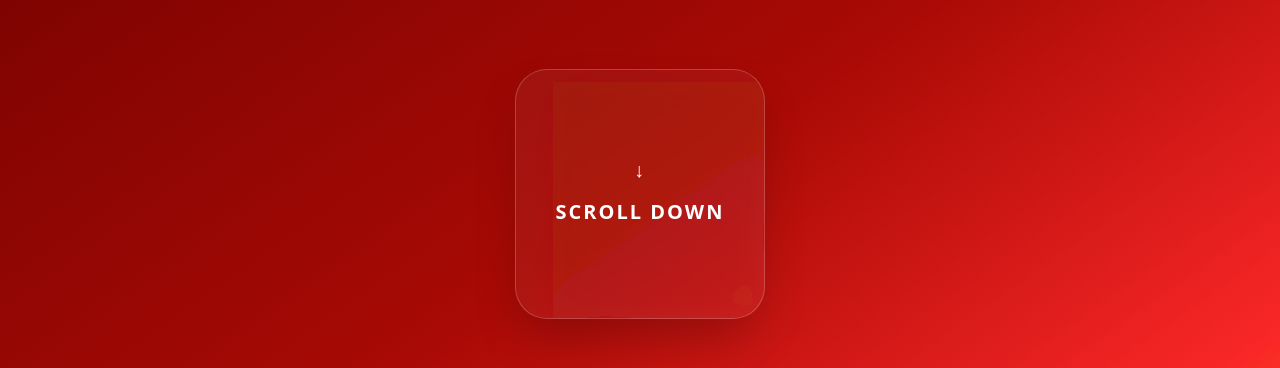
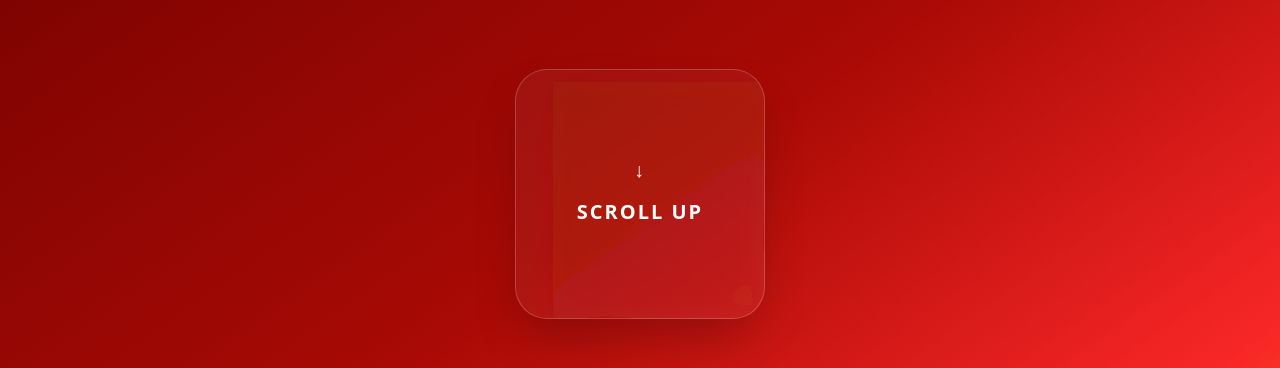
Before and after one commit to immfaiumy25/Imm-web, a Next.js app: page / in a window 1280 px wide. Shown: the part 270-638 px from the top of the page. Built offline with nearby package versions, Linux system fonts and the light colour scheme.

Commit message:
fix(hero): revert to SCROLL UP

```diff
--- a/src/app/page.tsx
+++ b/src/app/page.tsx
@@ -114,7 +114,7 @@ export default function Home() {
               style={{ opacity: `calc(1 - (var(--intro-progress, 0) * 2))` }}
             >
               <span className="animate-bounce mb-2">↓</span>
-              SCROLL DOWN
+              SCROLL UP
             </div>
 
             {/* REAL CONTENT (Fades in as it expands) */}
```
